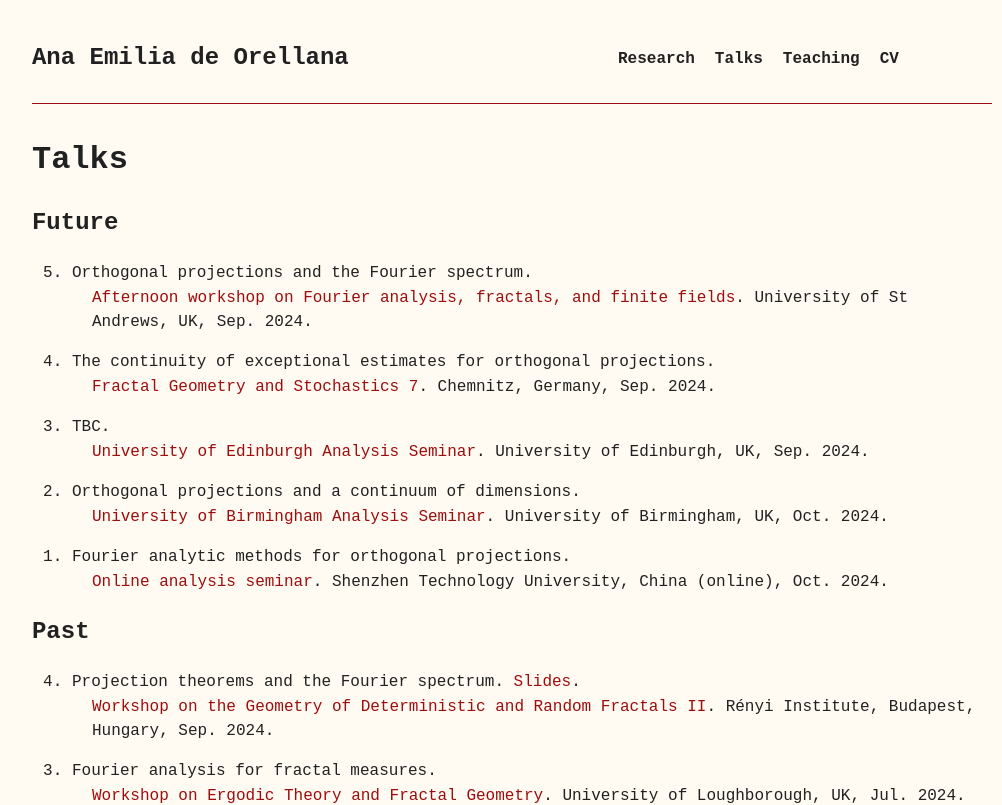
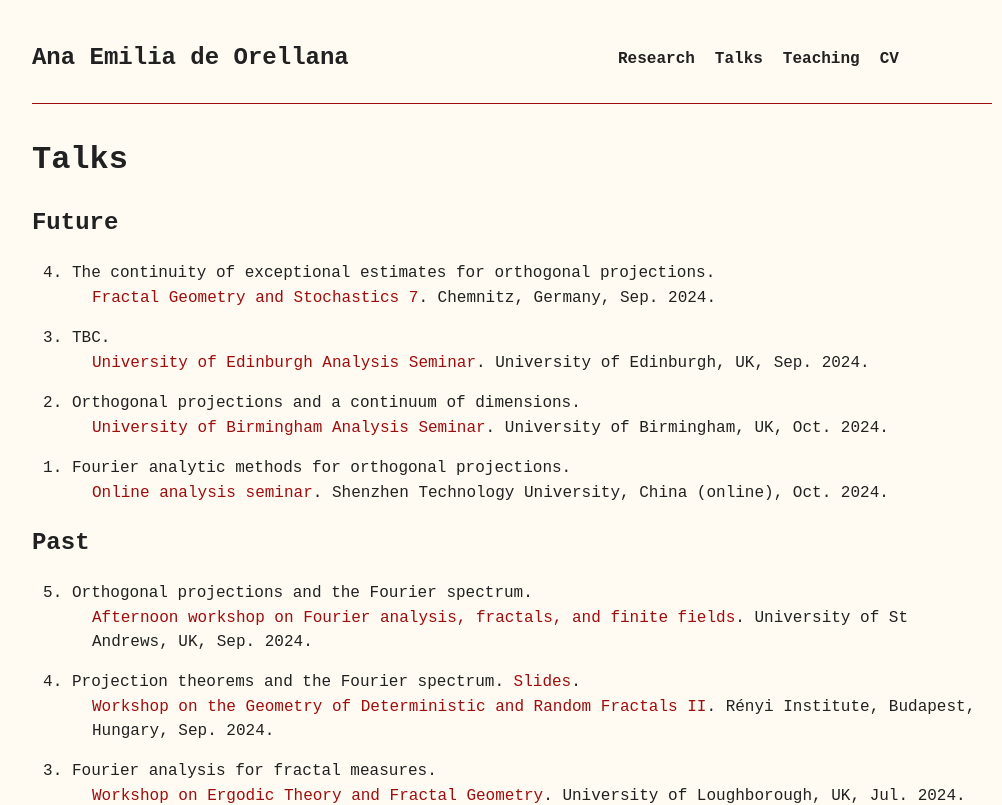
Before and after one commit to AnadeOre/anadeore.github.io, a Next.js app: page /talks in a window 1280 px wide. Shown: the top 805 px of the page, without its empty margins (128-1130 px from the left). Built offline with nearby package versions, Linux system fonts and the light colour scheme.

Commit message:
updated talks

```diff
--- a/src/app/talks/page.jsx
+++ b/src/app/talks/page.jsx
@@ -8,13 +8,6 @@ const Teaching = () => {
       <h2>Future</h2>
       <ol reversed>
         {/*  */}
-        <Talk
-          title='Orthogonal projections and the Fourier spectrum.'
-          event='Afternoon workshop on Fourier analysis, fractals, and finite fields'
-          where='University of St Andrews, UK'
-          link='https://jonathan-fraser.github.io/homepage/FFFF.html'
-          when='Sep. 2024'
-        />
         <Talk
           title='The continuity of exceptional estimates for orthogonal projections.'
           event='Fractal Geometry and Stochastics 7'
@@ -47,6 +40,13 @@ const Teaching = () => {
       <h2>Past</h2>
       <ol reversed>
         {/*  */}
+        <Talk
+          title='Orthogonal projections and the Fourier spectrum.'
+          event='Afternoon workshop on Fourier analysis, fractals, and finite fields'
+          where='University of St Andrews, UK'
+          link='https://jonathan-fraser.github.io/homepage/FFFF.html'
+          when='Sep. 2024'
+        />
         <Talk
           title='Projection theorems and the Fourier spectrum.'
           event='Workshop on the Geometry of Deterministic and Random Fractals II'
```
